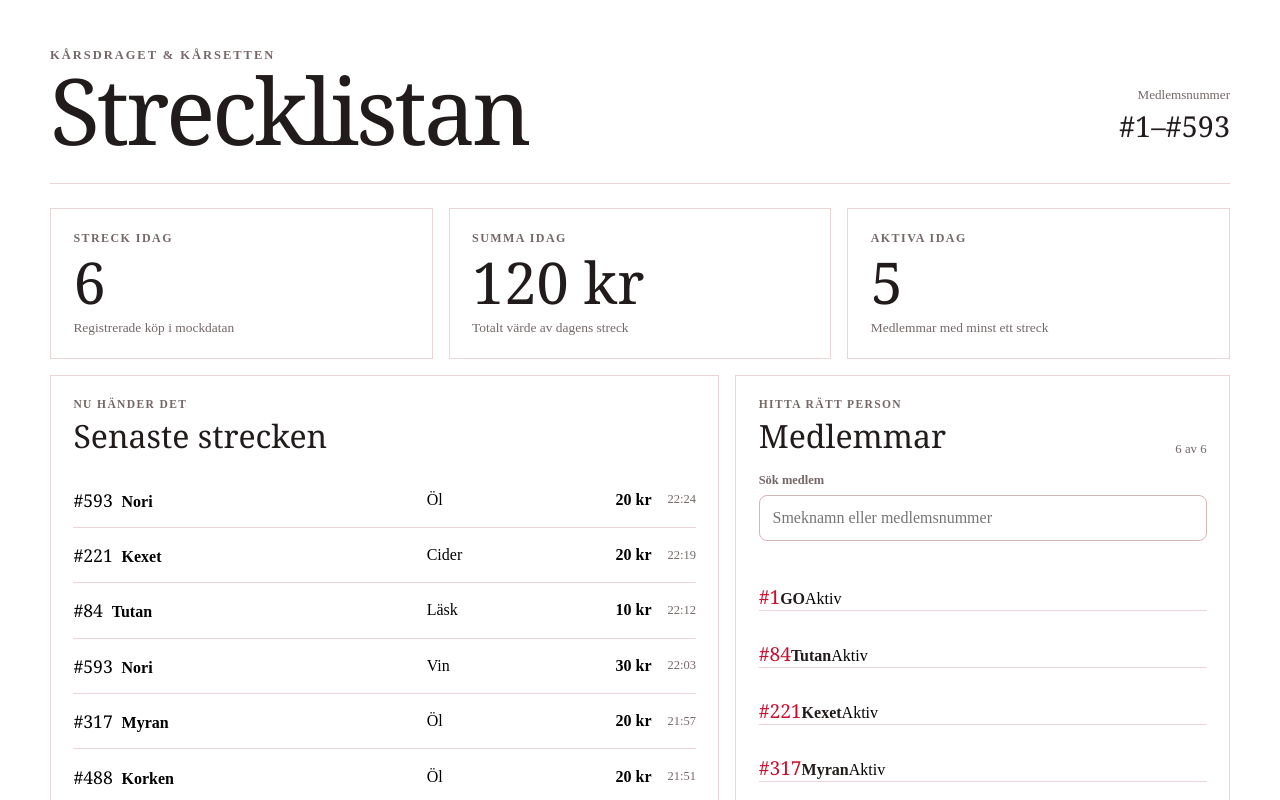
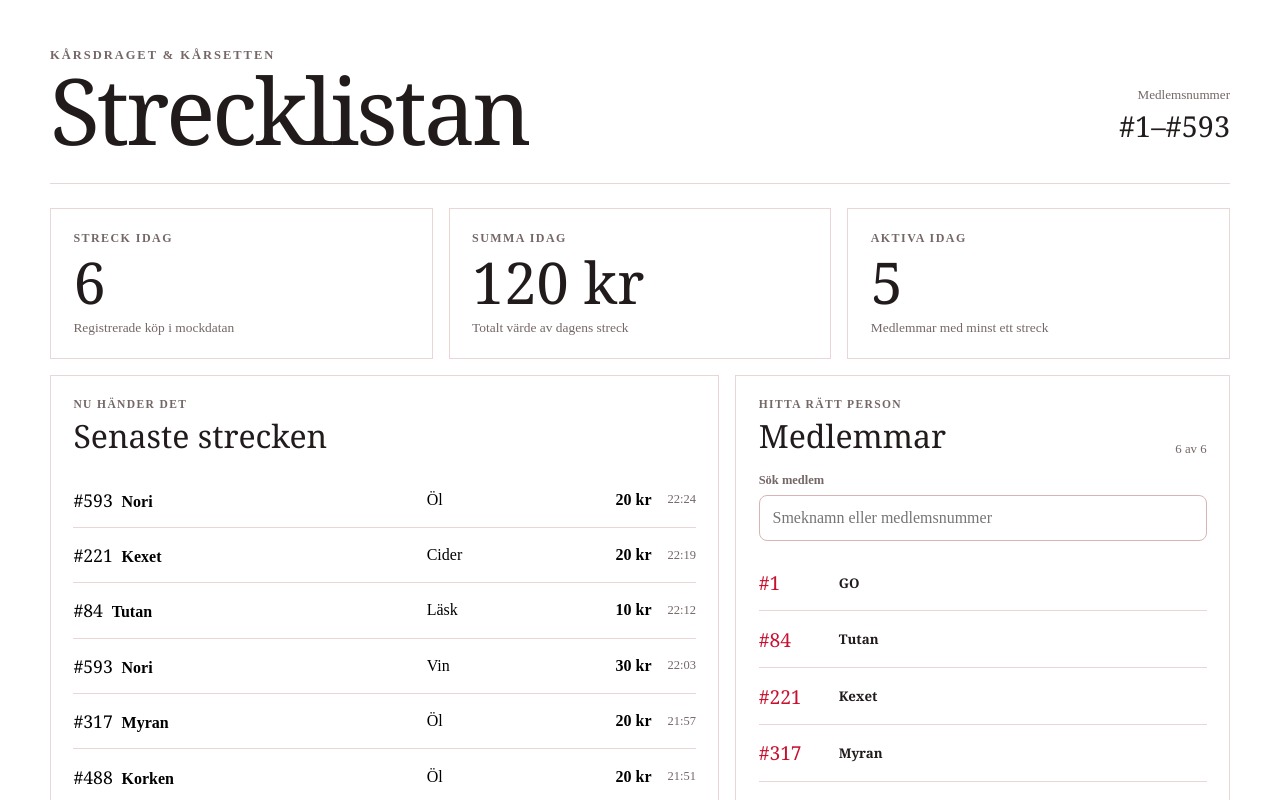
Before and after one commit to CarloBarone-info/karsdraget-strecklistan, a React (Vite) app: page / in a window 1280 px wide. Shown: the top 800 px of the page. Built offline with nearby package versions, Linux system fonts and the light colour scheme.

Commit message:
fix(members): styling of the row more apt

```diff
--- a/src/components/MemberRow/MemberRow.css
+++ b/src/components/MemberRow/MemberRow.css
@@ -40,9 +40,11 @@
 
 .member-row__nickname {
   color: var(--color-ink);
+  font-family: var(--font-display);
 }
 
 .member-row__action {
   color: var(--color-muted);
+  font-family: var(--font-display);
   font-size: 0.8rem;
 }
--- a/src/components/MemberRow/MemberRow.tsx
+++ b/src/components/MemberRow/MemberRow.tsx
@@ -9,14 +9,11 @@ type MemberRowProps = {
 function MemberRow({ member, onSelect }: MemberRowProps) {
   return (
     <li className="member-row">
-      <button
-        type="button"
-        className="member-row__button"
-        onClick={onSelect}
-      ></button>
-      <span className="member-row__number">#{member.id}</span>
-      <strong className="member-row__nickname">{member.nickname}</strong>
-      <span className="member-row__status">Aktiv</span>
+      <button type="button" className="member-row__button" onClick={onSelect}>
+        <span className="member-row__number">#{member.id} </span>
+        <strong className="member-row__nickname">{member.nickname} </strong>
+        {/*<span className="member-row__status">Aktiv</span>*/}
+      </button>
     </li>
   );
 }
```
